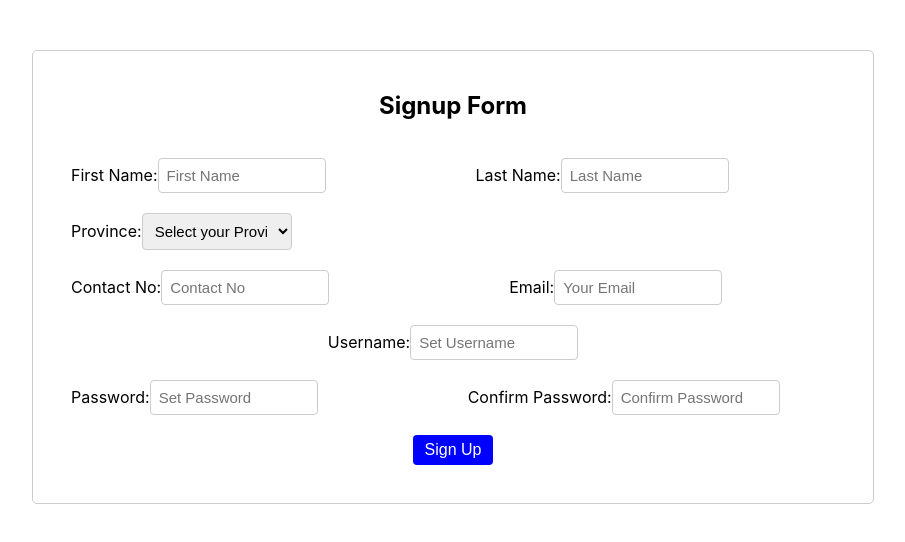
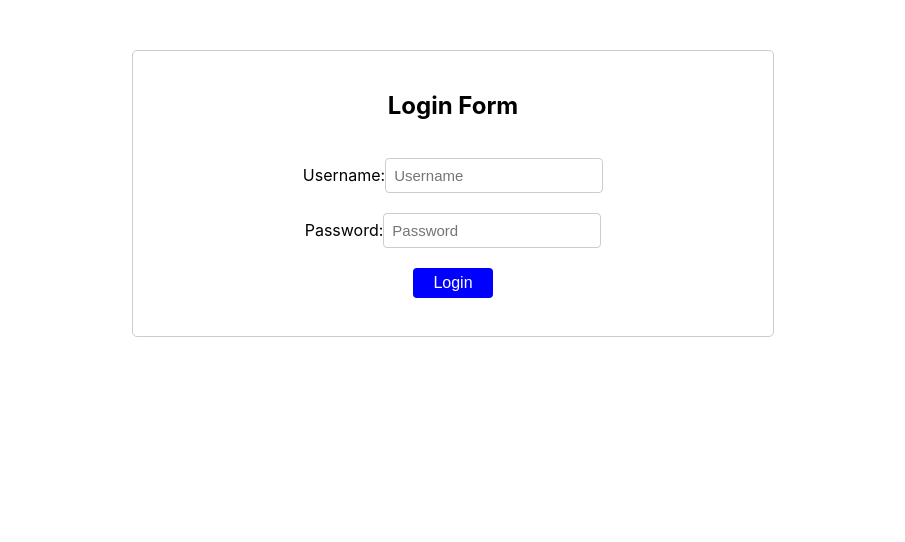
Before and after one commit to shree404/Daan-Griha-Frontend, a React (Create React App) app: page /signup in a window 1280 px wide. Shown: the top 542 px of the page, without its empty margins (193-1098 px from the left). Built offline with nearby package versions, Linux system fonts and the light colour scheme.

Commit message:
Login Page added

```diff
--- a/src/App.js
+++ b/src/App.js
@@ -3,6 +3,7 @@ import React from "react";
 import { BrowserRouter as Router, Routes, Route, Link } from "react-router-dom";
 import Home from "./components/Home";
 import SignUp from "./components/SignUp";
+import Login from "./components/Login"
 
 function App() {
   return (
@@ -15,7 +16,7 @@ function App() {
     //   </div>
     // </Router>
     <div>
-      <SignUp/>
+     <Login/>
     </div>
   );
 }
--- /dev/null
+++ b/src/components/Login.css
@@ -0,0 +1,29 @@
+.login-container {
+    margin-top: 50px;
+    margin-left: 325px;
+    width: 600px;
+    padding: 20px;
+    border: 1px solid #ccc;
+    border-radius: 5px;
+    text-align: center;
+  }
+  .login-input {
+    width: 200px;
+    padding: 8px;
+    font-size: 15px;
+    border: 1px solid #ccc;
+    border-radius: 4px;
+  }
+
+  .login-button {
+    align-self: center;
+     font-size: 16px;
+     cursor: pointer;
+     border: none;
+     border-radius: 4px;
+     background-color: blue;
+     color: white;
+     transition: background-color 0.3s ease-in-out;
+     width: 80px;
+     height: 30px;
+   }
--- /dev/null
+++ b/src/components/Login.js
@@ -0,0 +1,41 @@
+import React from "react";
+import "./Login.css";
+
+function Login() {
+  return (
+    <div className="login-container">
+        <h2>Login Form</h2>
+      <form action="submit">
+        <div className="loginid">
+          <label htmlFor="Username" >
+            {" "}
+            Username:
+            <input
+              type="text"
+              name="loginid"
+              id="loginid"
+              className="login-input"
+              placeholder="Username"
+            />
+          </label>
+        </div>
+        <div className="loginpassword">
+          <label htmlFor="loginpassword">
+            {" "}
+            Password:
+            <input
+              type="password"
+              name="loginpassword"
+              id="loginpassword"
+              className="login-input"
+              placeholder="Password"
+            />
+          </label>
+        </div>
+        <button className="login-button"> Login</button>
+      </form>
+    </div>
+  );
+}
+
+export default Login;
```
